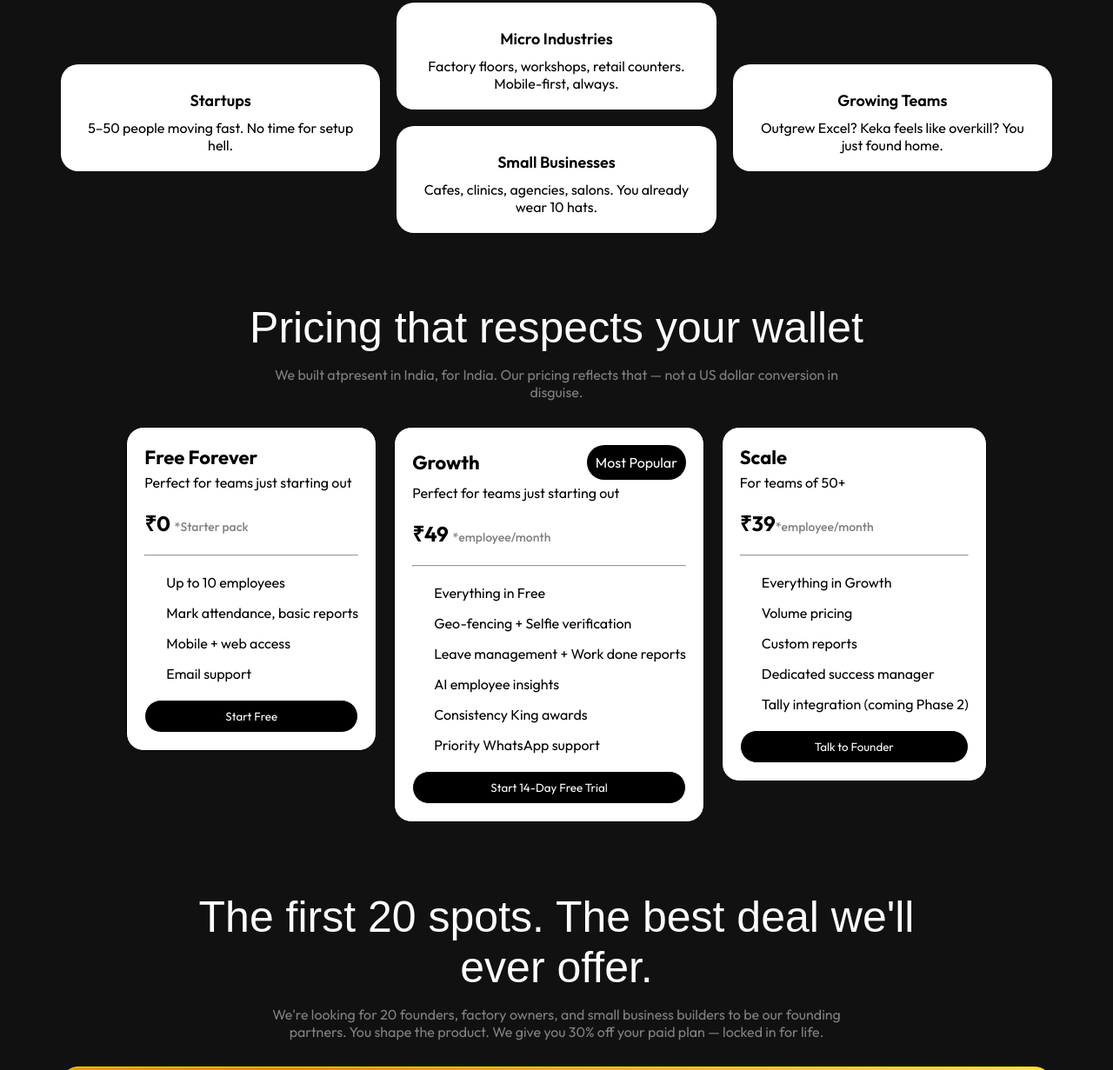
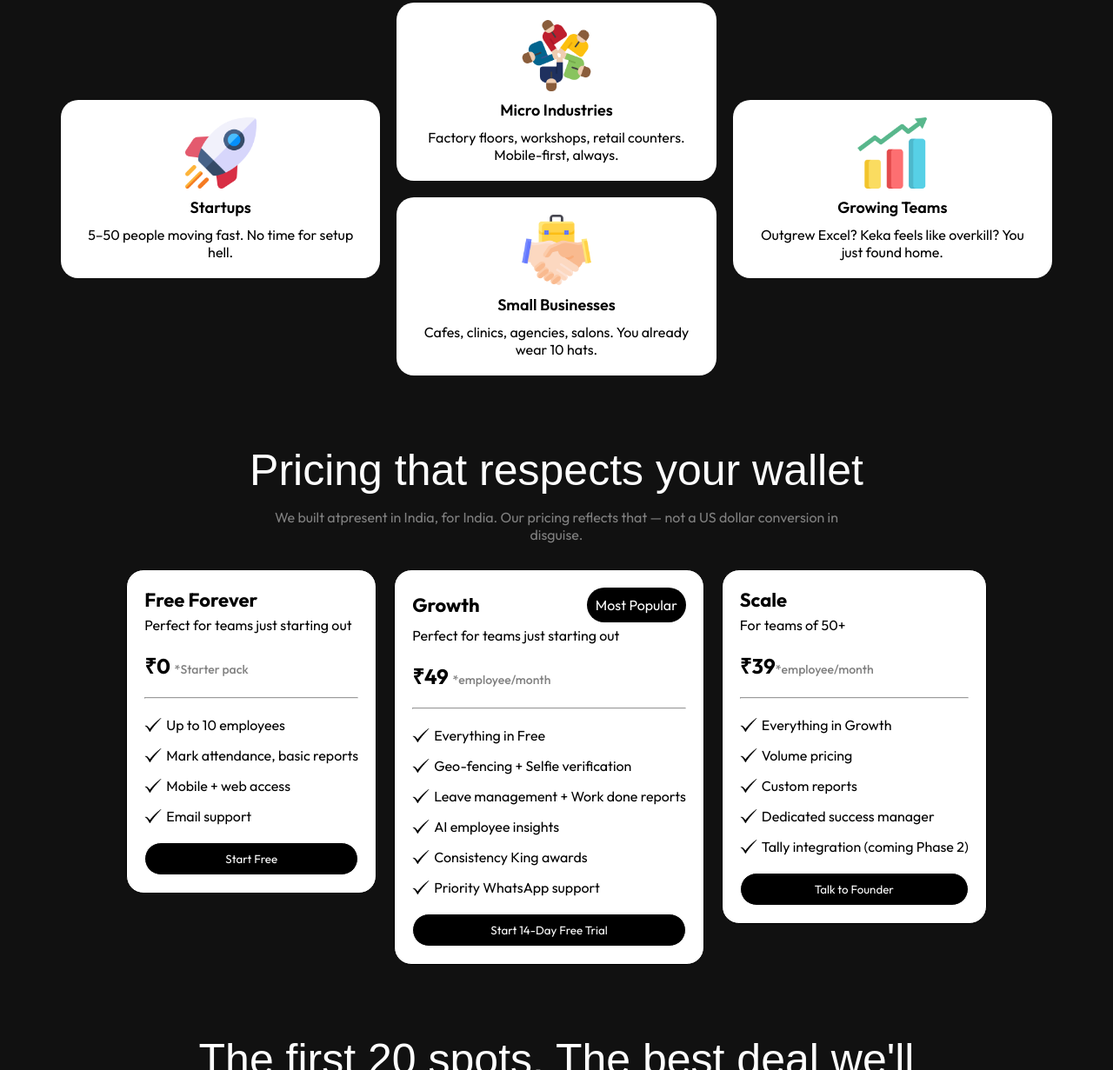
Before and after one commit to S-Ramalakshmi/atpresent, a plain HTML site: page index.html in a window 1280 px wide. Shown: the part 2546-3777 px from the top of the page at 87% size. Drawn offline with nearby package versions, Linux system fonts and the light colour scheme; a web font is replaced by a local one.

Commit message:
Update index.html

```diff
--- a/index.html
+++ b/index.html
@@ -365,19 +365,19 @@
             <div class="who-grid-main">
                 <div class="parent">
                     <div class="div1 who-grid">
-                        <div class="business-title"><img src="./images/shuttle.png" alt="">
+                        <div class="business-title"><img src="shuttle.png" alt="">
                             <p>Startups</p>
                         </div>
                         <p>5–50 people moving fast. No time for setup hell.</p>
                     </div>
                     <div class="div2 who-grid">
-                        <div class="business-title"><img src="./images/partners.png" alt="">
+                        <div class="business-title"><img src="partners.png" alt="">
                             <p>Micro Industries</p>
                         </div>
                         <p>Factory floors, workshops, retail counters. Mobile-first, always.</p>
                     </div>
                     <div class="div3 who-grid">
-                        <div class="business-title"><img src="./images/cooperation.png" alt="">
+                        <div class="business-title"><img src="cooperation.png" alt="">
                             <p>Small Businesses</p>
                         </div>
                         <p>Cafes, clinics,
@@ -385,7 +385,7 @@
                         </p>
                     </div>
                     <div class="div4 who-grid">
-                        <div class="business-title"><img src="./images/statistics.png" alt="">
+                        <div class="business-title"><img src="statistics.png" alt="">
                             <p>Growing Teams</p>
                         </div>
                         <p>Outgrew Excel? Keka feels like overkill? You just found home.</p>
@@ -416,16 +416,16 @@
                     </div>
                     <hr>
                     <div class="plan-desc">
-                        <div class="plan-pros"><img src="./images/check.png" alt="">
+                        <div class="plan-pros"><img src="check.png" alt="">
                             <p>Up to 10 employees </p>
                         </div>
-                        <div class="plan-pros"><img src="./images/check.png" alt="">
+                        <div class="plan-pros"><img src="check.png" alt="">
                             <p>Mark attendance, basic reports </p>
                         </div>
-                        <div class="plan-pros"><img src="./images/check.png" alt="">
+                        <div class="plan-pros"><img src="check.png" alt="">
                             <p>Mobile + web access </p>
                         </div>
-                        <div class="plan-pros"><img src="./images/check.png" alt="">
+                        <div class="plan-pros"><img src="check.png" alt="">
                             <p>Email support </p>
                         </div>
                     </div>
@@ -446,22 +446,22 @@
                     </div>
                     <hr>
                     <div class="plan-desc">
-                        <div class="plan-pros"><img src="./images/check.png" alt="">
+                        <div class="plan-pros"><img src="check.png" alt="">
                             <p>Everything in Free </p>
                         </div>
-                        <div class="plan-pros"><img src="./images/check.png" alt="">
+                        <div class="plan-pros"><img src="check.png" alt="">
                             <p>Geo-fencing + Selfie verification </p>
                         </div>
-                        <div class="plan-pros"><img src="./images/check.png" alt="">
+                        <div class="plan-pros"><img src="check.png" alt="">
                             <p>Leave management + Work done reports </p>
                         </div>
-                        <div class="plan-pros"><img src="./images/check.png" alt="">
+                        <div class="plan-pros"><img src="check.png" alt="">
                             <p>AI employee insights </p>
                         </div>
-                        <div class="plan-pros"><img src="./images/check.png" alt="">
+                        <div class="plan-pros"><img src="check.png" alt="">
                             <p>Consistency King awards </p>
                         </div>
-                        <div class="plan-pros"><img src="./images/check.png" alt="">
+                        <div class="plan-pros"><img src="check.png" alt="">
                             <p>Priority WhatsApp support </p>
                         </div>
                     </div>
@@ -477,19 +477,19 @@
                     </div>
                     <hr>
                     <div class="plan-desc">
-                        <div class="plan-pros"><img src="./images/check.png" alt="">
+                        <div class="plan-pros"><img src="check.png" alt="">
                             <p>Everything in Growth </p>
                         </div>
-                        <div class="plan-pros"><img src="./images/check.png" alt="">
+                        <div class="plan-pros"><img src="check.png" alt="">
                             <p>Volume pricing </p>
                         </div>
-                        <div class="plan-pros"><img src="./images/check.png" alt="">
+                        <div class="plan-pros"><img src="check.png" alt="">
                             <p>Custom reports</p>
                         </div>
-                        <div class="plan-pros"><img src="./images/check.png" alt="">
+                        <div class="plan-pros"><img src="check.png" alt="">
                             <p>Dedicated success manager </p>
                         </div>
-                        <div class="plan-pros"><img src="./images/check.png" alt="">
+                        <div class="plan-pros"><img src="check.png" alt="">
                             <p>Tally integration (coming Phase 2) </p>
                         </div>
                     </div>
```
